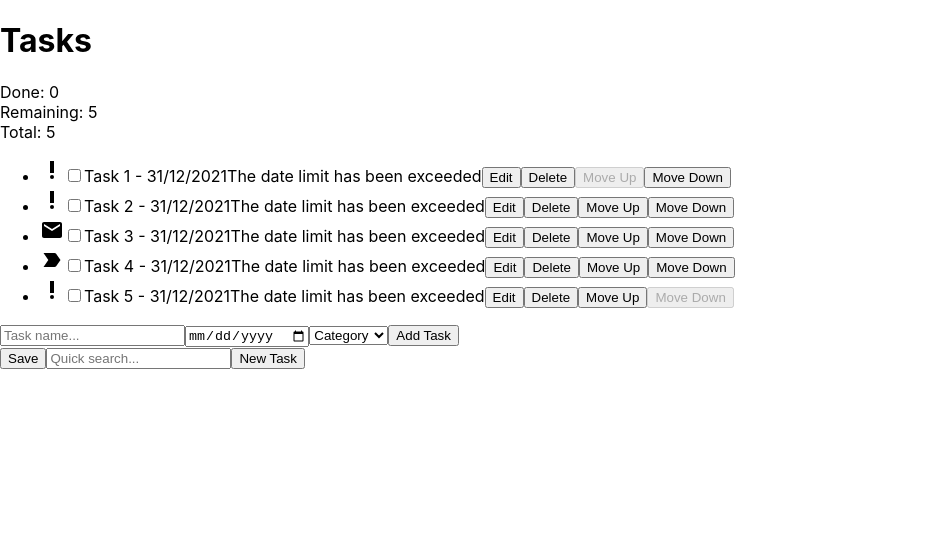
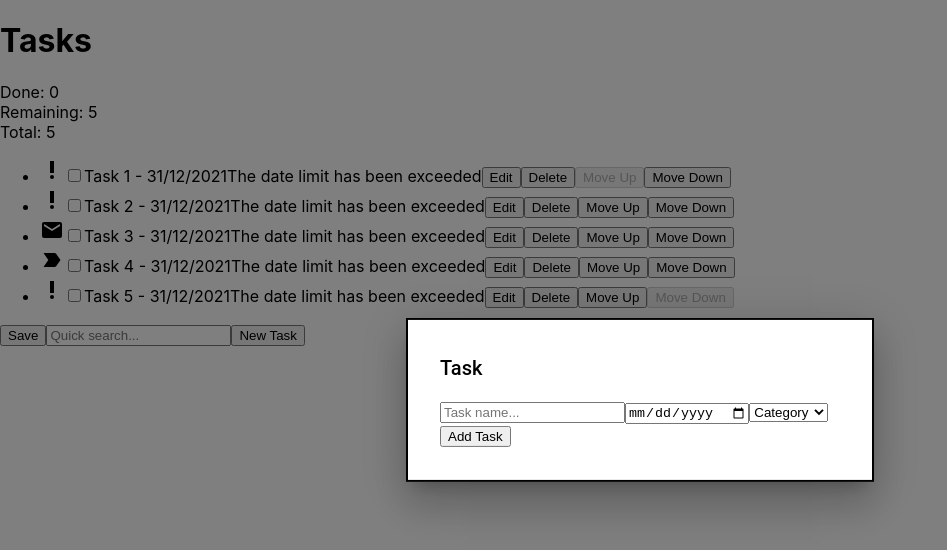
Before and after one commit to Edouard-Pon/react-todo-list, a React (Create React App) app: page / in a window 1280 px wide. Both pictures are taken after a click on the button "New Task". Shown: the top 550 px of the page, without its empty margins (0-947 px from the left). Built offline with nearby package versions, Linux system fonts and the light colour scheme.

Commit message:
Update Modal
Use Modal from @mui

```diff
--- a/src/App.js
+++ b/src/App.js
@@ -46,7 +46,7 @@ class App extends React.Component {
   handleSearchInput = (search) => {
     this.setState({ filter: search });
 
-    if (search.trim().length >= 3) {
+    if (search.trim().length >= 3 || search.trim().length === 0) {
       this.setState({ headerOpacity: 1 });
     } else if (search.trim().length < 3 && search.trim().length > 0) {
       this.setState({ headerOpacity: 0.5 });
@@ -70,6 +70,7 @@ class App extends React.Component {
 
   handleTaskEvent = (name, limitDate, category) => {
     if (this.state.selectedTask) {
+      if (name.trim() === '') return;
       this.setState(prevState => ({
         tasks: prevState.tasks.map(task =>
           task.id === prevState.selectedTask.id ? { ...task, name, limitDate, category } : task
@@ -106,7 +107,7 @@ class App extends React.Component {
   }
 
   closePopup = () => {
-    this.setState({ isPopupVisible: false });
+    this.setState({ isPopupVisible: false, selectedTask: null });
   }
 
   moveTask = (id, direction) => {
--- a/src/Modal.js
+++ b/src/Modal.js
@@ -1,6 +1,9 @@
 import React, { useState, useEffect } from 'react';
+import Modal from '@mui/material/Modal';
+import Box from '@mui/material/Box';
+import Typography from '@mui/material/Typography';
 
-function Modal({ isVisible, handleTaskEvent, onClose, initialTaskName, initialLimitDate, initialCategory }) {
+function ModalComponent({ isVisible, handleTaskEvent, onClose, initialTaskName, initialLimitDate, initialCategory }) {
   const [taskName, setTaskName] = useState(initialTaskName);
   const [limitDate, setLimitDate] = useState(initialLimitDate);
   const [category, setCategory] = useState(initialCategory);
@@ -19,12 +22,28 @@ function Modal({ isVisible, handleTaskEvent, onClose, initialTaskName, initialLi
     onClose();
   };
 
-  if (!isVisible) {
-    return null;
-  }
-
   return (
-    <div className="Modal">
+    <Modal
+      open={isVisible}
+      onClose={onClose}
+      aria-labelledby="modal-modal-title"
+      aria-describedby="modal-modal-description"
+    >
+      <Box sx={{
+        position: 'absolute',
+        top: '50%',
+        left: '50%',
+        transform: 'translate(-50%, -50%)',
+        width: 400,
+        bgcolor: 'background.paper',
+        border: '2px solid #000',
+        boxShadow: 24,
+        p: 4
+      }}>
+        <Typography id="modal-modal-title" variant="h6" component="h2">
+          Task
+        </Typography>
+        <Typography id="modal-modal-description" sx={{ mt: 2 }}>
           <input
             type="text"
             placeholder="Task name..."
@@ -43,8 +62,10 @@ function Modal({ isVisible, handleTaskEvent, onClose, initialTaskName, initialLi
             <option value="email">Email</option>
           </select>
           <button onClick={handleTask}>{initialTaskName === '' ? 'Add Task' : 'Update Task'}</button>
-    </div>
+        </Typography>
+      </Box>
+    </Modal>
   );
 }
 
-export default Modal;
+export default ModalComponent;
```
Lines whose indentation alone changed are shown as unchanged.
